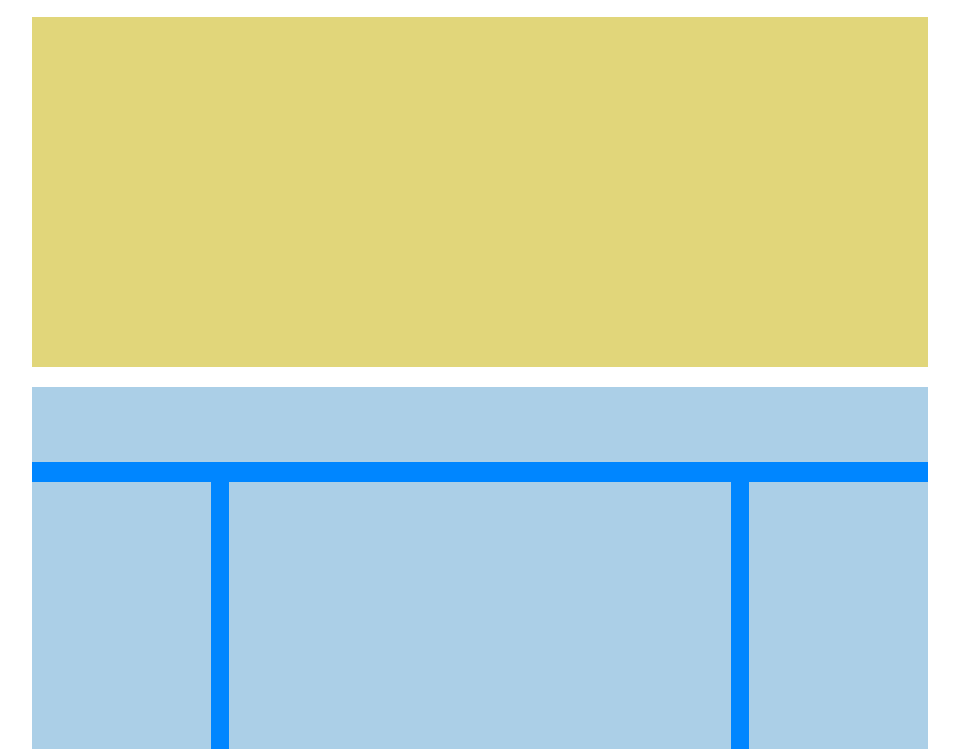
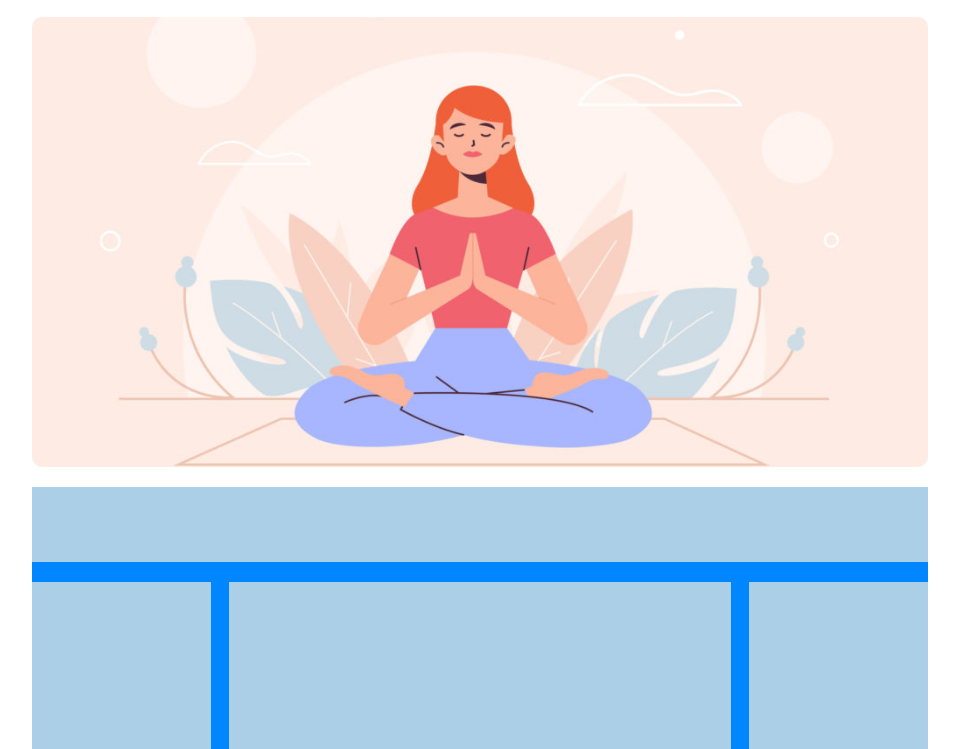
Before and after one commit to GianlucaBenassi/htmlcss-wp, a plain HTML site: page index.html in a window 1280 px wide. Shown: the part 147-896 px from the top of the page, without its empty margins (160-1119 px from the left). Drawn offline with Linux system fonts and the light colour scheme.

Commit message:
header-bottom image

```diff
--- a/css/style.css
+++ b/css/style.css
@@ -47,7 +47,12 @@ nav li {
 /* ***** header bottom ***** */
 
 .header-bottom {
- margin: 20px 0;
+    margin: 20px 0;
+    height: 450px;
+    background-image: url("../img/banner.jpg");
+    background-size: cover;
+    background-position: center;
+    border-radius: 10px;
 }
 
 
@@ -94,7 +99,6 @@ footer .container {
 
 .debug .header-bottom {
     background-color: #E1D67A;
-    height: 350px;
 }
 
 main .container.debug {
--- a/index.html
+++ b/index.html
@@ -12,7 +12,7 @@
     <header>
 
         <!-- inizio container -->
-        <div class="container debug">
+        <div class="container">
 
             <!-- header top -->
             <div class="header-top">
```
